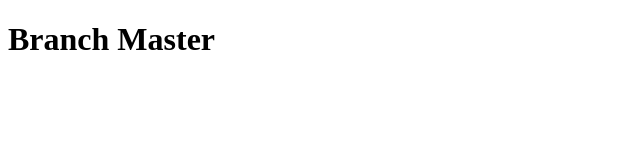
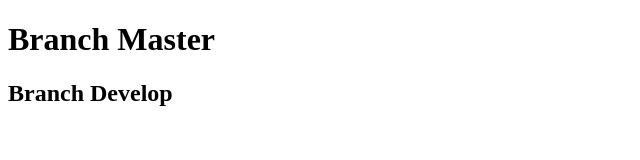
Before and after one commit to vanxay/test-github.com, a plain HTML site: page index.html in a window 1280 px wide. Shown: the whole page, without its empty margins (0-640 px from the left). Drawn offline with Linux system fonts and the light colour scheme.

Commit message:
Update code lan 2

```diff
--- a/index.html
+++ b/index.html
@@ -9,5 +9,6 @@
 </head>
 <body>
     <h1>Branch Master</h1>
+    <h2>Branch Develop</h2>
 </body>
 </html>
```
